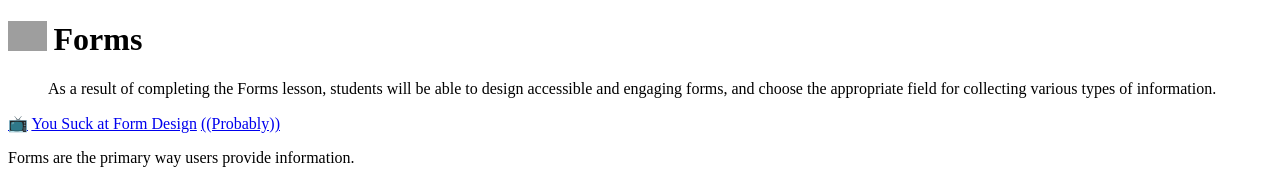
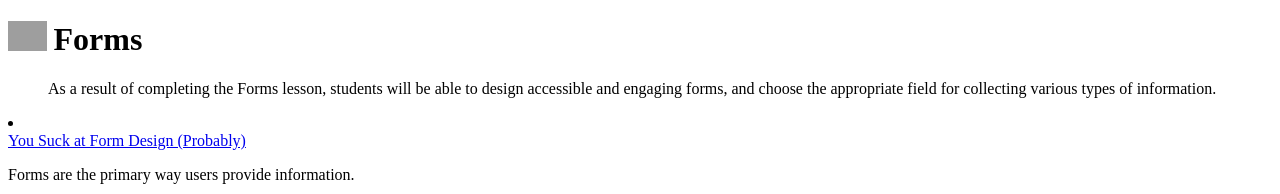
Before and after one commit to nolastan/kurriculum, a Gatsby site: page /forms in a window 1280 px wide. Shown: the top 194 px of the page. Built offline with nearby package versions, Linux system fonts and the light colour scheme; Gatsby itself is replaced by a stand-in of ours; grey boxes are pictures that could not be loaded.

Commit message:
Update Lessons “forms”

```diff
--- a/lessons/forms.md
+++ b/lessons/forms.md
@@ -5,9 +5,11 @@ title: Forms
 emoji: 📋
 objective: design accessible and engaging forms, and choose the appropriate
   field for collecting various types of information
+media:
+  - title: You Suck at Form Design (Probably)
+    url: https://www.youtube.com/watch?v=z9H7p1_iI14
+    type: Video
 ---
-[📺](https://www.youtube.com/watch?v=z9H7p1_iI14) [You Suck at Form Design](https://www.youtube.com/watch?v=z9H7p1_iI14) [](https://www.youtube.com/watch?v=z9H7p1_iI14) [((Probably))](https://www.youtube.com/watch?v=z9H7p1_iI14)
-
 Forms are the primary way users provide information.
 
 # Form Fields
```
